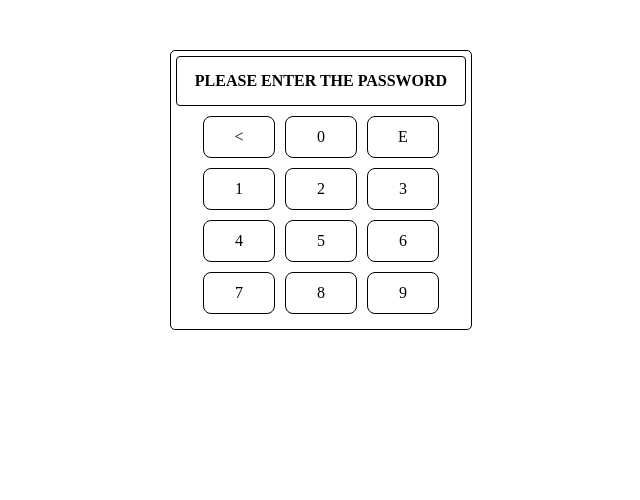
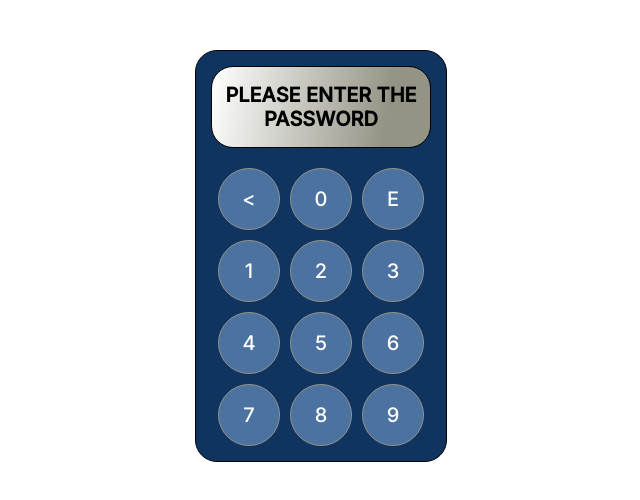
Before and after one commit to emmarrat/Simple-password-checker, a React (Create React App) app: page / in a window 1280 px wide. Shown: the top 500 px of the page, without its empty margins (319-959 px from the left). Built offline with nearby package versions, Linux system fonts and the light colour scheme.

Commit message:
Updated all styles

```diff
--- a/public/index.html
+++ b/public/index.html
@@ -15,7 +15,7 @@
       user's mobile device or desktop. See https://developers.google.com/web/fundamentals/web-app-manifest/
     -->
     <link rel="manifest" href="%PUBLIC_URL%/manifest.json" />
-    <!--
+    <link rel="preconnect" href="https://fonts.googleapis.com"><link rel="preconnect" href="https://fonts.gstatic.com" crossorigin><link href="https://fonts.googleapis.com/css2?family=Inter:wght@300;500&display=swap" rel="stylesheet">    <!--
       Notice the use of %PUBLIC_URL% in the tags above.
       It will be replaced with the URL of the `public` folder during the build.
       Only files inside the `public` folder can be referenced from the HTML.
--- a/src/containers/PassChecker/PassChecker.css
+++ b/src/containers/PassChecker/PassChecker.css
@@ -1,18 +1,32 @@
+* {
+    font-family: 'Inter', sans-serif;
+    font-size: 20px;
+}
+
 .pass-checker {
-    width: 300px;
+    width: 250px;
     border: 1px solid black;
-    border-radius: 5px;
+    border-radius: 22px;
     padding-bottom: 10px;
+    background: #0F3460;
 
 }
 .display {
+    display: flex;
+    align-items: center;
+    justify-content: center;
+    height: 50px;
     padding: 15px 5px;
     border: 1px solid black;
-    border-radius: 4px;
-    margin: 5px;
-    font-weight: bold;
+    border-radius: 22px;
+    margin: 15px;
+    text-transform: uppercase;
+    background:linear-gradient(100deg, rgba(255, 255, 255, 1) 0%, rgba(148, 148, 134, 1) 79%);
+}
+.display-text {
+    font-weight: 600;
     text-align: center;
-    text-transform: uppercase;
+    margin: 0;
 }
 .buttons-wrapper {
     display: flex;
@@ -23,12 +37,14 @@
     display: flex;
     align-items: center;
     justify-content: center;
-    width: 70px;
-    height: 40px;
-    border: 1px solid black;
-    border-radius: 8px;
+    width: 60px;
+    height: 60px;
+    border: 1px solid #949486;
+    border-radius: 50%;
     margin: 5px;
     cursor: pointer;
+    background: #4B72A1;
+    color: #ffff;
 }
 
 .button:active {
@@ -36,13 +52,11 @@
 }
 
 .correct {
-    background: #06c006;
-    color: white;
+    color: #007a51;
 }
 
 .wrong {
-    background: red;
-    color: white;
+    color: #bc0c0c;
 }
 
 .remove {
--- a/src/containers/PassChecker/PassChecker.tsx
+++ b/src/containers/PassChecker/PassChecker.tsx
@@ -10,19 +10,19 @@ const PassChecker = () => {
   const display = useSelector((state: RootState) => state.passChecker.result);
   const passStatus = useSelector((state: RootState) => state.passChecker.checker);
 
-  let displayContent = <div className="display">{display.map(() => '*')}</div>;
+  let displayContent = <p className="display-text">{display.map(() => '*')}</p>;
 
   if (display.length === 0) {
-    displayContent = <div className="display">Please enter the password</div>
+    displayContent = <p className="display-text">Please enter the password</p>
   }
   if (passStatus !== null) {
-    displayContent = <div
-      className={passStatus ? "correct display" : "wrong display"}>{passStatus ? 'Access Granted!' : 'Access Denied!'}</div>
+    displayContent = <p
+      className={passStatus ? "correct display-text" : "wrong display-text"}>{passStatus ? 'Access Granted!' : 'Access Denied!'}</p>
   }
 
   return (
     <div className="pass-checker">
-      {displayContent}
+      <div className="display">{displayContent}</div>
       <div className="buttons-wrapper">
         {digits.map((digit, index) => (
           <div onClick={() => dispatch(result(index))} style={{order: digits[index]}} className="button"
--- a/src/index.tsx
+++ b/src/index.tsx
@@ -3,8 +3,6 @@ import ReactDOM from 'react-dom/client';
 import App from './App';
 import {store} from "./app/store";
 import {Provider} from "react-redux";
-
-
 
 const root = ReactDOM.createRoot(
   document.getElementById('root') as HTMLElement
```
